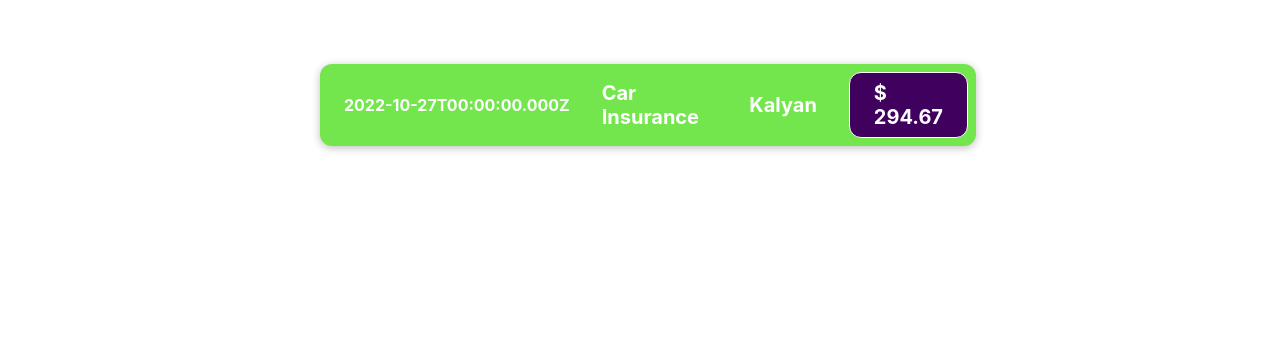
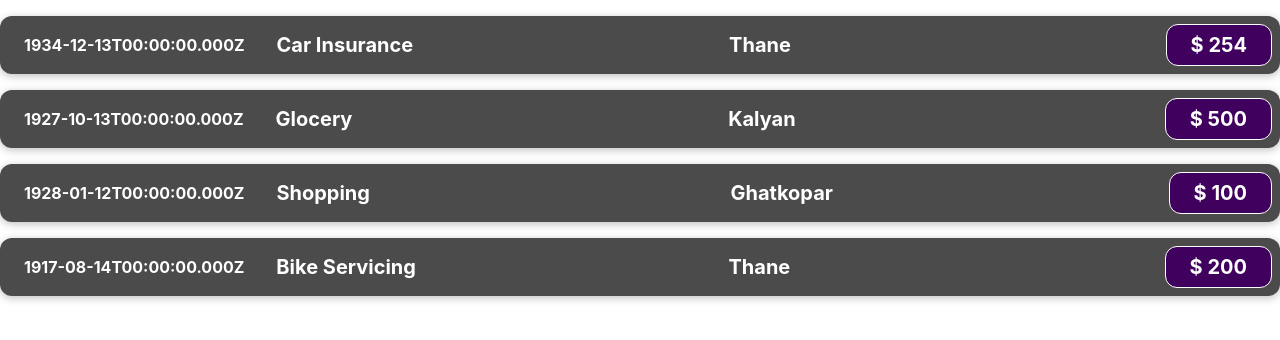
Before and after one commit to kiransalve/react-expense-app, a React (Create React App) app: page / in a window 1280 px wide. Shown: the top 340 px of the page. Built offline with nearby package versions, Linux system fonts and the light colour scheme.

Commit message:
props passed with location

```diff
--- a/src/App.js
+++ b/src/App.js
@@ -1,9 +1,58 @@
 import ExpenseItem from "./components/ExpenseItem";
 
 function App() {
+  const expense = [
+    {
+      title: "Car Insurance",
+      amount: 254,
+      date: new Date(29, 5, 2022),
+      location: "Thane",
+    },
+    {
+      title: "Glocery",
+      amount: 500,
+      date: new Date(22, 3, 2022),
+      location: "Kalyan",
+    },
+    {
+      title: "Shopping",
+      amount: 100,
+      date: new Date(22, 6, 2022),
+      location: "Ghatkopar",
+    },
+    {
+      title: "Bike Servicing",
+      amount: 200,
+      date: new Date(12, 1, 2022),
+      location: "Thane",
+    },
+  ];
   return (
     <div className="App">
-      <ExpenseItem />
+      <ExpenseItem
+        title={expense[0].title}
+        amount={expense[0].amount}
+        date={expense[0].date.toISOString()}
+        location={expense[0].location}
+      />
+      <ExpenseItem
+        title={expense[1].title}
+        amount={expense[1].amount}
+        date={expense[1].date.toISOString()}
+        location={expense[1].location}
+      />
+      <ExpenseItem
+        title={expense[2].title}
+        amount={expense[2].amount}
+        date={expense[2].date.toISOString()}
+        location={expense[2].location}
+      />
+      <ExpenseItem
+        title={expense[3].title}
+        amount={expense[3].amount}
+        date={expense[3].date.toISOString()}
+        location={expense[3].location}
+      />
     </div>
   );
 }
--- a/src/components/ExpenseItem.css
+++ b/src/components/ExpenseItem.css
@@ -4,25 +4,30 @@
   align-items: center;
   box-shadow: 0 2px 8px rgba(0, 0, 0, 0.25);
   padding: 0.5rem;
-  margin: 4rem 20rem;
+  margin: 1rem 0;
   border-radius: 12px;
-  background-color: #73e64d;
-  width: 50%;
+  background-color: #4b4b4b;
 }
-.expense-item-description {
+
+.expense-item__description {
   display: flex;
   flex-direction: column;
   gap: 1rem;
+  align-items: flex-end;
   flex-flow: column-reverse;
-  justify-content: start;
+  justify-content: flex-start;
   flex: 1;
 }
+
 .expense-item h2 {
+  color: #3a3a3a;
   font-size: 1rem;
+  flex: 1;
   margin: 0 1rem;
-  color: #fff;
+  color: white;
 }
-.expense-price {
+
+.expense-item__price {
   font-size: 1rem;
   font-weight: bold;
   color: white;
@@ -33,18 +38,18 @@
 }
 
 @media (min-width: 580px) {
-  .expense-item-description {
+  .expense-item__description {
     flex-direction: row;
     align-items: center;
     justify-content: flex-start;
     flex: 1;
   }
 
-  .expense-item-description h2 {
+  .expense-item__description h2 {
     font-size: 1.25rem;
   }
 
-  .expense-price {
+  .expense-item__price {
     font-size: 1.25rem;
     padding: 0.5rem 1.5rem;
   }
--- a/src/components/ExpenseItem.jsx
+++ b/src/components/ExpenseItem.jsx
@@ -1,21 +1,14 @@
 import React from 'react'
 import "./ExpenseItem.css"
 
-const ExpenseItem = () => {
-    const expenseDate = new Date(2022, 9, 27)
-    const expenseTitle = "Car Insurance";
-    const expenseAmount = 294.67
-    const locationOfExpenditure = "Kalyan"
+const ExpenseItem = (props) => {
     return (
-        <div className="main_div">
-
-            <div className='expense-item'>
-                <div><h2>{expenseDate.toISOString()}</h2></div>
-                <div className="expense-item-description">
-                    <h2>{expenseTitle}</h2>
-                    <h2>{locationOfExpenditure}</h2>
-                    <div className="expense-price">$ {expenseAmount}</div>
-                </div>
+        <div className='expense-item'>
+            <div><h2>{props.date}</h2></div>
+            <div className="expense-item__description">
+                <h2>{props.title}</h2>
+                <h2>{props.location}</h2>
+                <div className="expense-item__price">$ {props.amount}</div>
             </div>
         </div>
     )
```
